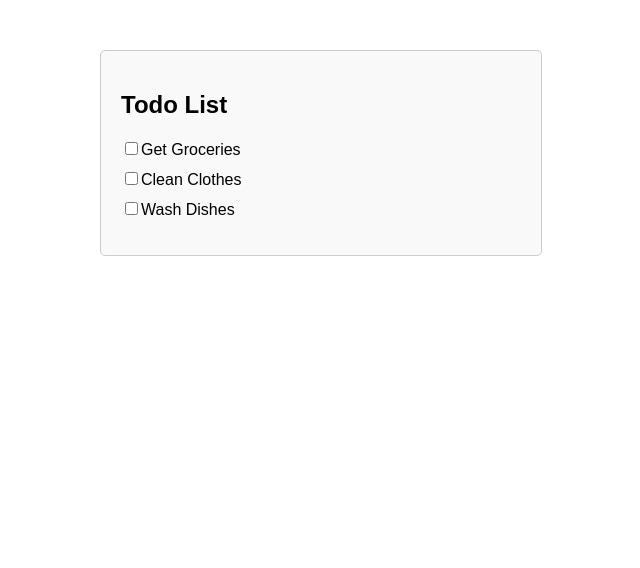
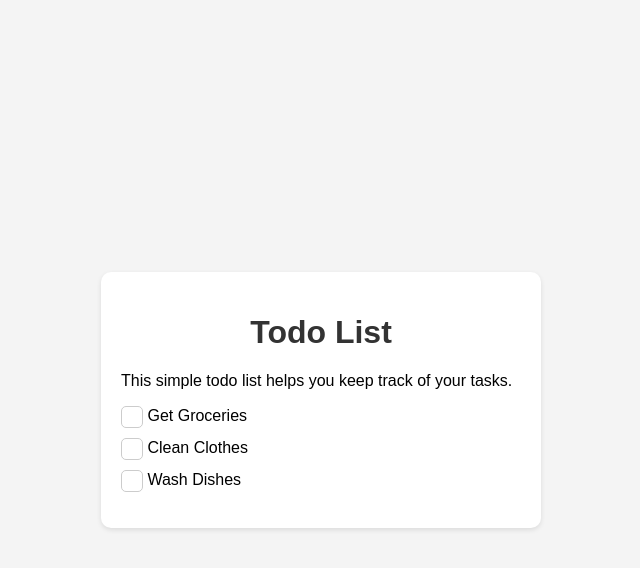
Before and after one commit to WindowsVista42/WindowsVista42.github.io, a plain HTML site: page todo-chatgpt.html in a window 1280 px wide. Shown: the whole page, without its empty margins (319-959 px from the left). Drawn offline with Linux system fonts and the light colour scheme.

Commit message:
Update todo-chatgpt.html

```diff
--- a/todo-chatgpt.html
+++ b/todo-chatgpt.html
@@ -7,26 +7,75 @@
 <style>
     body {
         font-family: Arial, sans-serif;
+        background-color: #f4f4f4;
+        margin: 0;
+        padding: 0;
+        display: flex;
+        justify-content: center;
+        align-items: center;
+        height: 100vh;
     }
+
     .container {
+        background-color: #fff;
+        border-radius: 10px;
+        padding: 20px;
+        box-shadow: 0 2px 5px rgba(0, 0, 0, 0.1);
         max-width: 400px;
-    margin: 50px auto;
-    padding: 20px;
-    border: 1px solid #ccc;
-    border-radius: 5px;
-    background-color: #f9f9f9;
+        width: 100%;
     }
+
+    h1 {
+        text-align: center;
+        color: #333;
+    }
+
     ul {
         list-style-type: none;
         padding: 0;
     }
+
     li {
         margin-bottom: 10px;
     }
+
     label {
+        display: inline-block;
         cursor: pointer;
     }
-  .completed {
+
+    input[type="checkbox"] {
+        display: none;
+    }
+
+    .checkbox-custom {
+        display: inline-block;
+        width: 20px;
+        height: 20px;
+        border: 1px solid #ccc;
+        border-radius: 5px;
+        position: relative;
+        vertical-align: middle;
+    }
+
+    .checkbox-custom:before {
+        content: "";
+        display: block;
+        width: 16px;
+        height: 16px;
+        position: absolute;
+        top: 2px;
+        left: 2px;
+        background-color: #fff;
+        border-radius: 3px;
+        transition: all 0.3s;
+    }
+
+    input[type="checkbox"]:checked + .checkbox-custom:before {
+        background-color: #007bff;
+    }
+
+    .complete {
         text-decoration: line-through;
         color: #888;
     }
@@ -35,36 +84,42 @@
 <body>
 
 <div class="container">
-  <h2>Todo List</h2>
+    <h1>Todo List</h1>
+    <p>This simple todo list helps you keep track of your tasks.</p>
     <ul id="todo-list">
-    <li><input type="checkbox" id="item1"><label for="item1">Get Groceries</label></li>
-    <li><input type="checkbox" id="item2"><label for="item2">Clean Clothes</label></li>
-    <li><input type="checkbox" id="item3"><label for="item3">Wash Dishes</label></li>
+        <li>
+            <input type="checkbox" id="groceries">
+            <label for="groceries" class="checkbox-custom"></label>
+            Get Groceries
+        </li>
+        <li>
+            <input type="checkbox" id="clean-clothes">
+            <label for="clean-clothes" class="checkbox-custom"></label>
+            Clean Clothes
+        </li>
+        <li>
+            <input type="checkbox" id="wash-dishes">
+            <label for="wash-dishes" class="checkbox-custom"></label>
+            Wash Dishes
+        </li>
     </ul>
-  <p id="completion-msg"></p>
+    <p id="completion-message" style="display: none; text-align: center; color: #007bff;">Congratulations! You've completed all tasks.</p>
 </div>
 
 <script>
     const checkboxes = document.querySelectorAll('input[type="checkbox"]');
-  const completionMsg = document.getElementById('completion-msg');
+    const completionMessage = document.getElementById('completion-message');
 
     checkboxes.forEach(checkbox => {
-    checkbox.addEventListener('change', checkCompletion);
-  });
-
-  function checkCompletion() {
-    let allChecked = true;
-    checkboxes.forEach(checkbox => {
-      if (!checkbox.checked) {
-        allChecked = false;
+        checkbox.addEventListener('change', () => {
+            const allChecked = [...checkboxes].every(cb => cb.checked);
+            if (allChecked) {
+                completionMessage.style.display = 'block';
+            } else {
+                completionMessage.style.display = 'none';
             }
         });
-    if (allChecked) {
-      completionMsg.textContent = 'Congratulations! You have completed all tasks.';
-    } else {
-      completionMsg.textContent = '';
-    }
-  }
+    });
 </script>
 
 </body>
```
Lines whose indentation alone changed are shown as unchanged.
